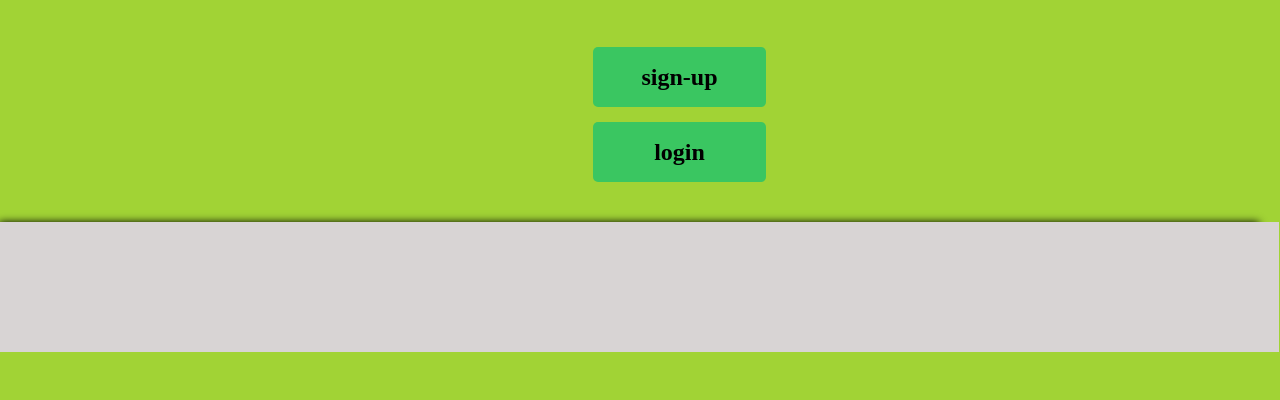
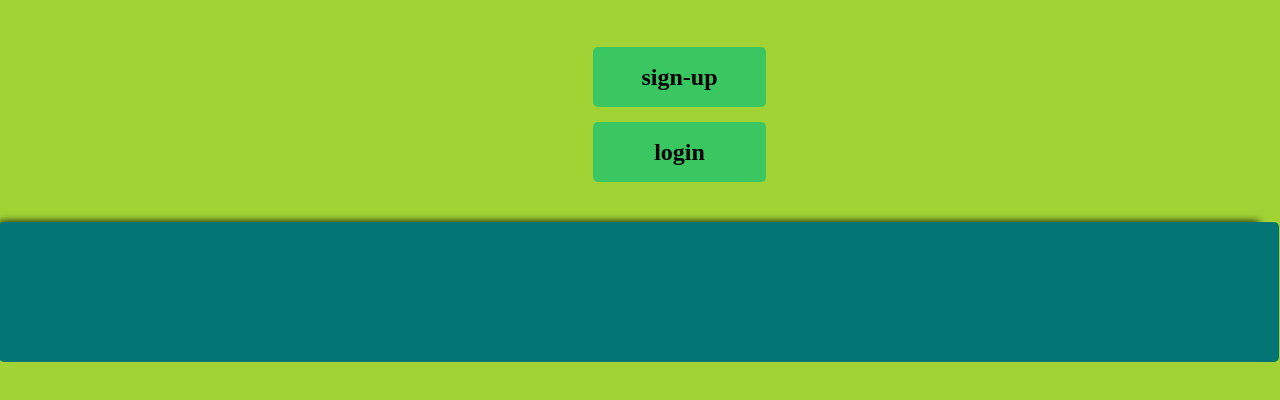
Before and after one commit to navdhakar/similr, a plain HTML site: page client/landing.html in a window 1280 px wide. Shown: the part 262-662 px from the top of the page. Drawn offline with Linux system fonts and the light colour scheme.

Commit message:
landing page changes

```diff
--- a/client/login.css
+++ b/client/landing.css
@@ -48,10 +48,12 @@ body {
   margin-left: -9px;
   position: absolute;
   width: 100%;
-  height: 130px;
+  height: 140px;
 
-  background: #d8d4d4;
+  background: #047575;
   box-shadow: -10px -10px 8px -10px #000000;
+  border-radius: 5px;
+}
 }
 button:hover {
   box-shadow: 4px 4px 4px rgba(0, 0, 0, 0.5);
--- a/client/login.html
+++ b/client/landing.html
@@ -5,7 +5,7 @@
 <html lang="en">
   <title>landing page</title>
   <head>
-    <link rel="stylesheet" href="login.css" />
+    <link rel="stylesheet" href="landing.css" />
   </head>
   <body>
     <div class="logo">
```
